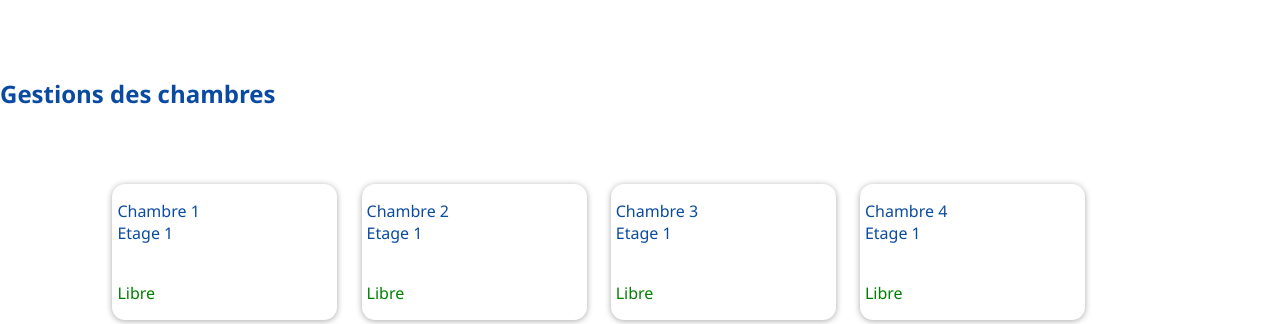
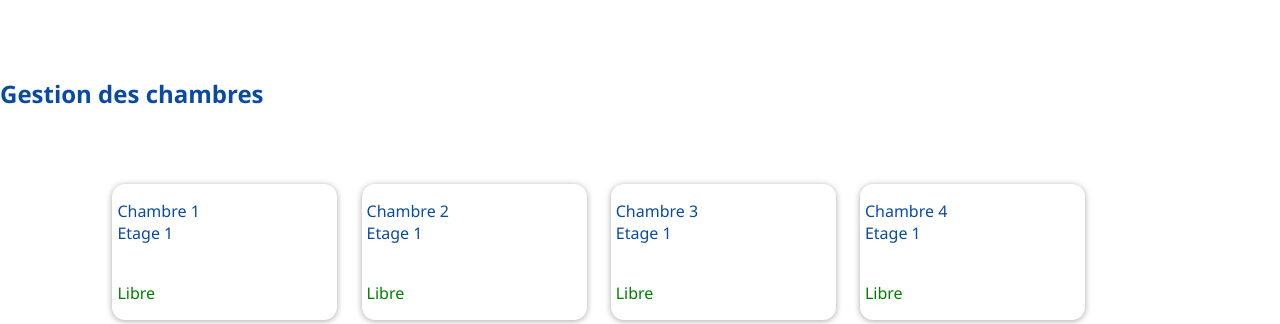
Before and after one commit to Pyxah/gestion_hotel, a PHP site: page / in a window 1280 px wide. Shown: the part 129-453 px from the top of the page. Run offline with PHP 8.4, Linux system fonts and the light colour scheme; a user stored in the database is signed in; data comes from the database, SQL or seed files in the repository.

Commit message:
Update index.php

```diff
--- a/index.php
+++ b/index.php
@@ -43,7 +43,7 @@ if(!isset($_SESSION['id_user'])) {
 ?>
 <!------------------------------------------------------------------------------------------------>
 
-<h2>Gestions des chambres</h2>
+<h2>Gestion des chambres</h2>
 
 <div class="main">
     <?php
```
